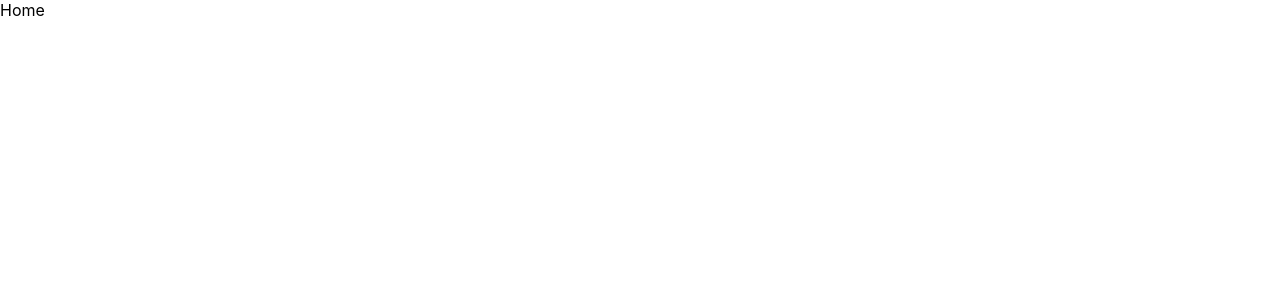
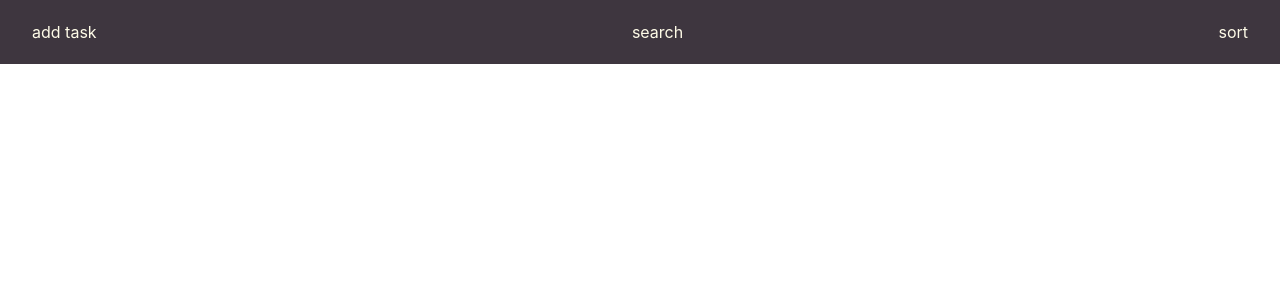
Before and after one commit to DavidPlitnizki/react-todo-list, a React (Create React App) app: page / in a window 1280 px wide. Shown: the top 300 px of the page. Built offline with nearby package versions, Linux system fonts and the light colour scheme.

Commit message:
remove files added palette

```diff
--- a/src/App.css
+++ /dev/null
@@ -1,39 +0,0 @@
-.App {
-  text-align: center;
-}
-
-.App-logo {
-  height: 40vmin;
-  pointer-events: none;
-}
-
-@media (prefers-reduced-motion: no-preference) {
-  .App-logo {
-    animation: App-logo-float infinite 3s ease-in-out;
-  }
-}
-
-.App-header {
-  min-height: 100vh;
-  display: flex;
-  flex-direction: column;
-  align-items: center;
-  justify-content: center;
-  font-size: calc(10px + 2vmin);
-}
-
-.App-link {
-  color: rgb(112, 76, 182);
-}
-
-@keyframes App-logo-float {
-  0% {
-    transform: translateY(0);
-  }
-  50% {
-    transform: translateY(10px);
-  }
-  100% {
-    transform: translateY(0px);
-  }
-}
--- a/src/App.tsx
+++ b/src/App.tsx
@@ -1,16 +1,24 @@
 import React from 'react';
-import styled from 'styled-components';
-import './App.css';
+import styled, { ThemeProvider } from 'styled-components';
+import Header from './coponents/Header';
+import { colors } from './styles/colors';
 
-const Container = styled.div`
+const Layout = styled.div`
   display: flex;
   flex-direction: column;
-  justify-content: center;
 `;
+
+const theme = {
+  ...colors
+};
 
 const App: React.FC = () => {
   return (
-    <Container>Home</Container>
+    <ThemeProvider theme={theme}>
+      <Layout>
+        <Header />
+      </Layout>
+    </ThemeProvider>
   )
 }
 
--- /dev/null
+++ b/src/coponents/Header.tsx
@@ -0,0 +1,15 @@
+import React from 'react';
+import ContainerSpaceBetween from '../ui/ContainerSpaceBetween';
+import Container from '../ui/FlexContainer';
+
+const Header:React.FC = () => (
+   <Container className='header-wrapper'>
+    <ContainerSpaceBetween>
+        <div>add task</div>
+        <div>search</div>
+        <div>sort</div>
+    </ContainerSpaceBetween>
+   </Container>
+)
+
+export default Header;
--- /dev/null
+++ b/src/styles/colors.ts
@@ -0,0 +1,7 @@
+export const colors = {
+    bg: '#3E363F',
+    danger: '#DD403A',
+    text: '#FFFCE8',
+    primary: '#697A21',
+    secondary: '#B8B42D'
+}
--- /dev/null
+++ b/src/ui/ContainerSpaceBetween.tsx
@@ -0,0 +1,23 @@
+import React from 'react';
+import styled from 'styled-components';
+import Container from './FlexContainer';
+
+const SpaceBetween = styled(Container)<{paddingSide?: boolean}>`
+  justify-content: space-between;
+  align-items: center;
+  padding: ${props => props.paddingSide ? '0 2rem' : 0};
+`;
+
+interface IProps {
+    children: React.ReactNode
+    className?: string
+}
+
+const ContainerSpaceBetween:React.FC<IProps> = ({children, className}) => {
+    return (
+        <SpaceBetween className={className} paddingSide>
+            {children}
+        </SpaceBetween>
+    )
+}
+export default ContainerSpaceBetween;
--- /dev/null
+++ b/src/ui/FlexContainer.tsx
@@ -0,0 +1,24 @@
+import React from 'react';
+import styled from 'styled-components';
+
+const ContainerWrapper = styled('div')`
+  display: flex;
+  width: 100%;
+  height: 4rem;
+  background-color: ${props => props.theme.bg};
+  color: ${props => props.theme.text};
+`;
+
+interface IProps {
+    children: React.ReactNode
+    className?: string
+}
+
+const FlexContainer:React.FC<IProps> = ({children, className}) => {
+    return (
+        <ContainerWrapper className={className}>
+            {children}
+        </ContainerWrapper>
+    )
+}
+export default FlexContainer;
```
Also changed, not shown: 1 other file (tests, documents, lock files or other folders).
